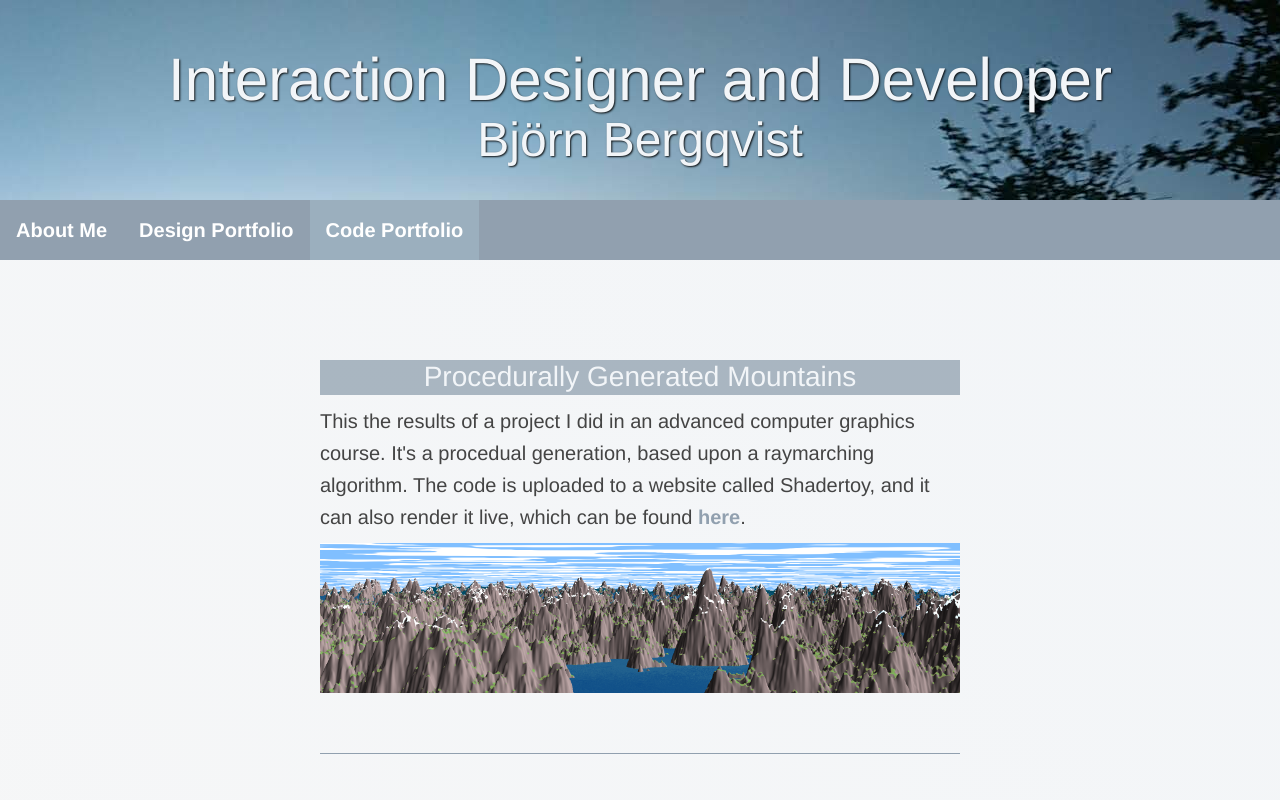
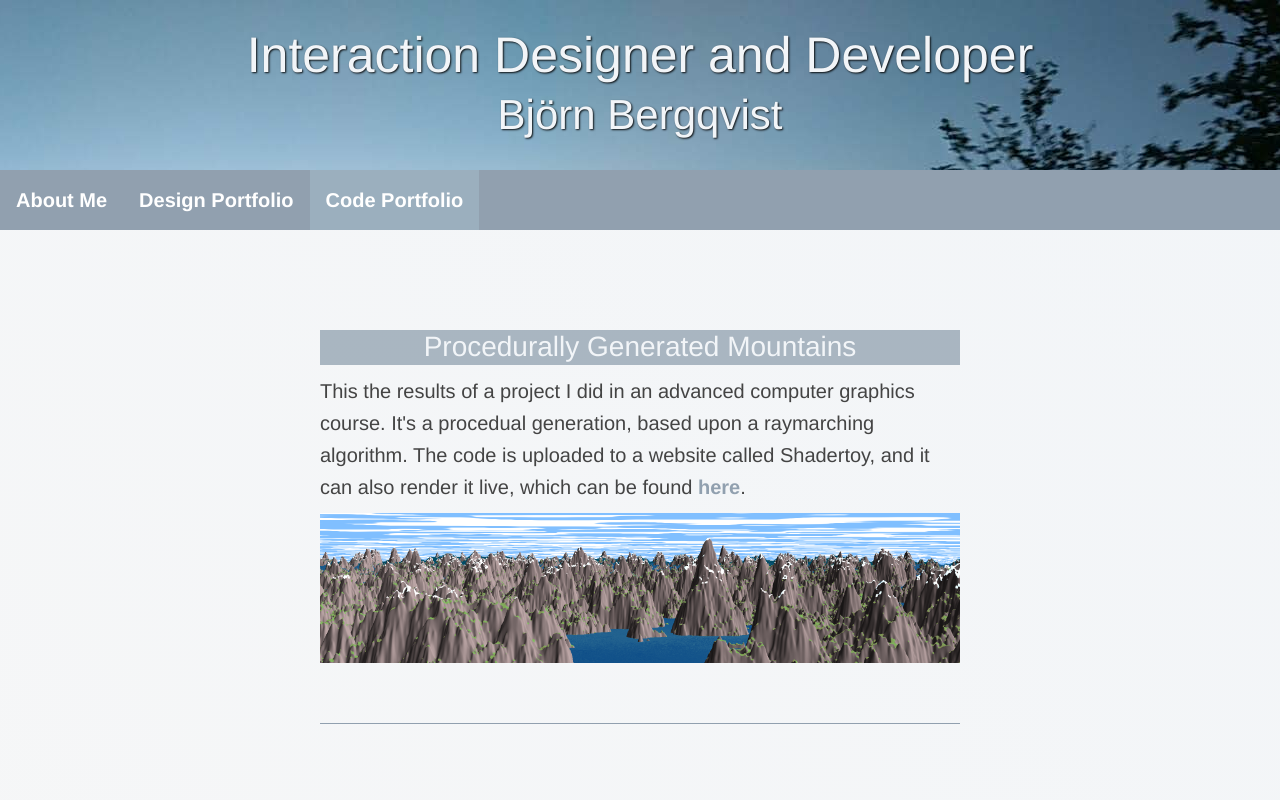
Before and after one commit to bbjorn/bbjorn.github.io, a plain HTML site: page codeportfolio.html in a window 1280 px wide. Shown: the top 800 px of the page. Drawn offline with nearby package versions, Linux system fonts and the light colour scheme; a web font is replaced by a local one.

Commit message:
Updated Header
Header font size is now smaller and the background of the header now scales.

```diff
--- a/codeportfolio.html
+++ b/codeportfolio.html
@@ -15,7 +15,7 @@
 
 	<div class="header">
 		<h1>Interaction Designer and Developer</h1>
-		<h1 style="font-size: 48px">Björn Bergqvist</h1>
+		<h1 style="font-size: 42px">Björn Bergqvist</h1>
 	</div>
 
 	<ul type="ul" class="ul ul-navbar">
--- a/stylesheet.css
+++ b/stylesheet.css
@@ -56,15 +56,14 @@ body {
 .header {
   background: url("img/BgDusk.jpg") no-repeat top center ;
   background-attachment: fixed;
-  height: 200px;
-
+  padding: 25px;
 }
 
 h1 {
   color: rgb(242, 245, 248);
   text-shadow: 1px 1px 2px rgba(0, 0, 0, 0.9);
   font-family: 'bree_serifregular', Helvetica, Arial, sans-serif;
-  font-size: 60px;
+  font-size: 50px;
   line-height: 60px;
   margin: 0;
   position: relative;
@@ -92,9 +91,15 @@ h2 {
 }
 
 /* Changes screen width with aspect ratio */
+@media screen and (max-aspect-ratio: 11/10) {
+  .liststyle-ul {
+    width: 75%;
+  }
+}
+
 @media screen and (max-aspect-ratio: 10/11) {
   .liststyle-ul {
-    width: 100%;
+    width: 90%;
   }
 }
 
```
Also changed, not shown: index.html (+1 -1 lines).
